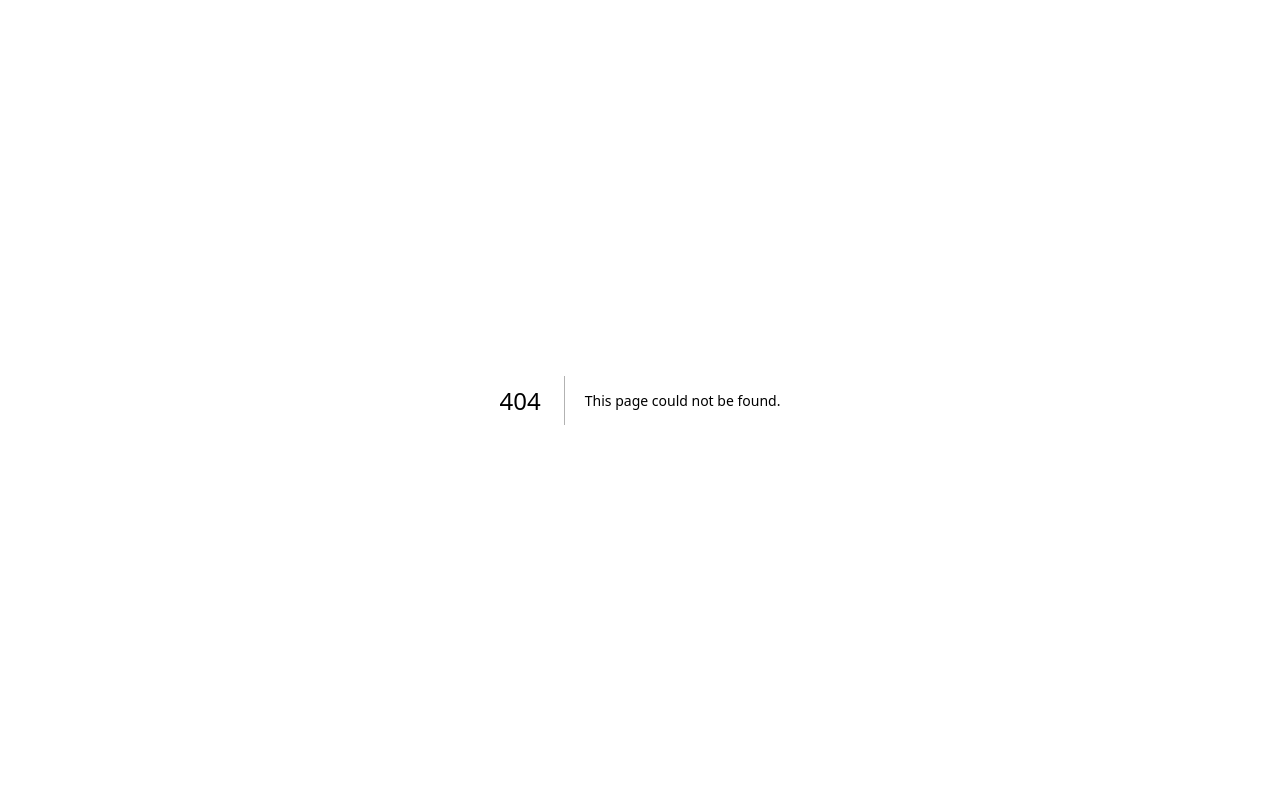
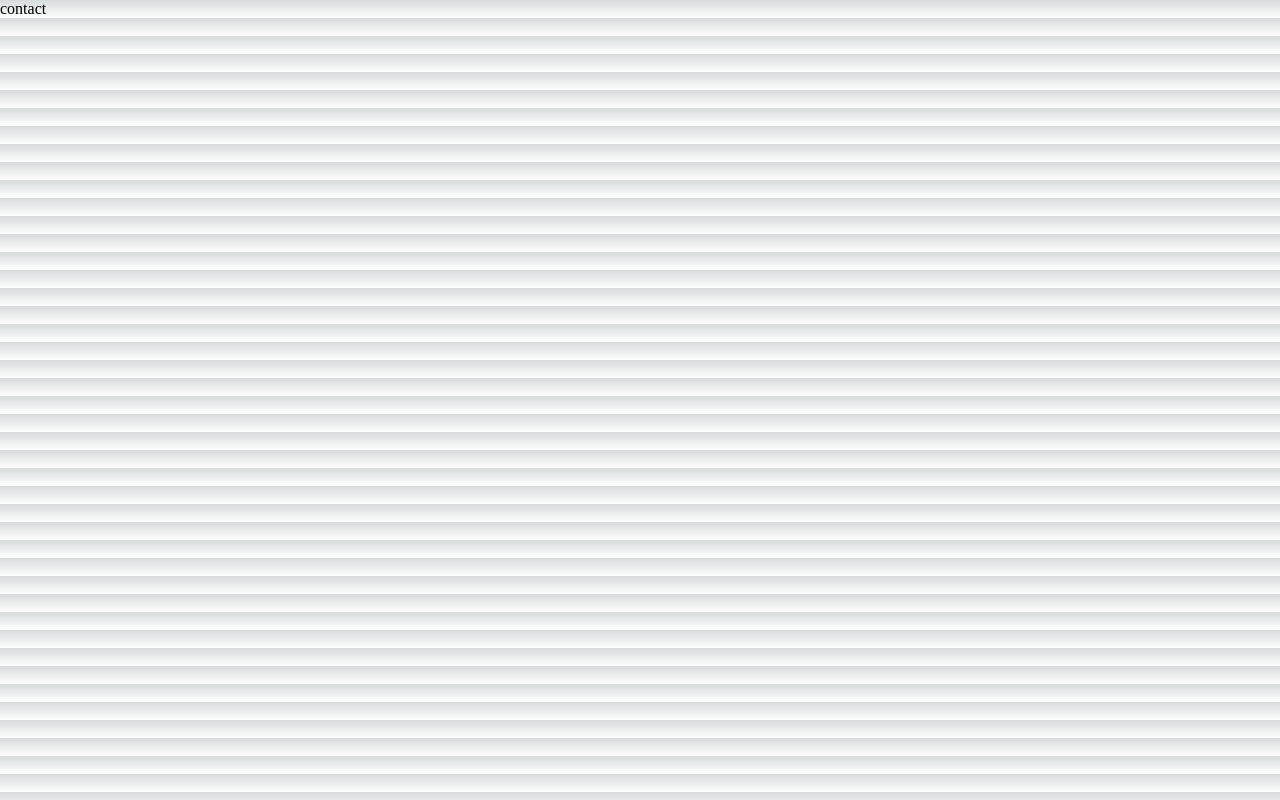
Before and after one commit to tobsirl/next-personal-blog, a Next.js app: page /contact in a window 1280 px wide. Before the commit this address had no page. Built offline with nearby package versions, Linux system fonts and the light colour scheme.

Commit message:
Next Personal Blog

```diff
--- a/app/about/page.tsx
+++ /dev/null
@@ -1,5 +0,0 @@
-export default function About() {
-  return (
-    <div>About</div>
-  )
-}
--- /dev/null
+++ b/app/contact/page.tsx
@@ -0,0 +1,5 @@
+export default function Contact() {
+  return (
+    <div>contact</div>
+  )
+}
```
Also changed, not shown: app/blog/[...slug]/page.tsx (renamed from app/blog/[slug]/page.tsx).
